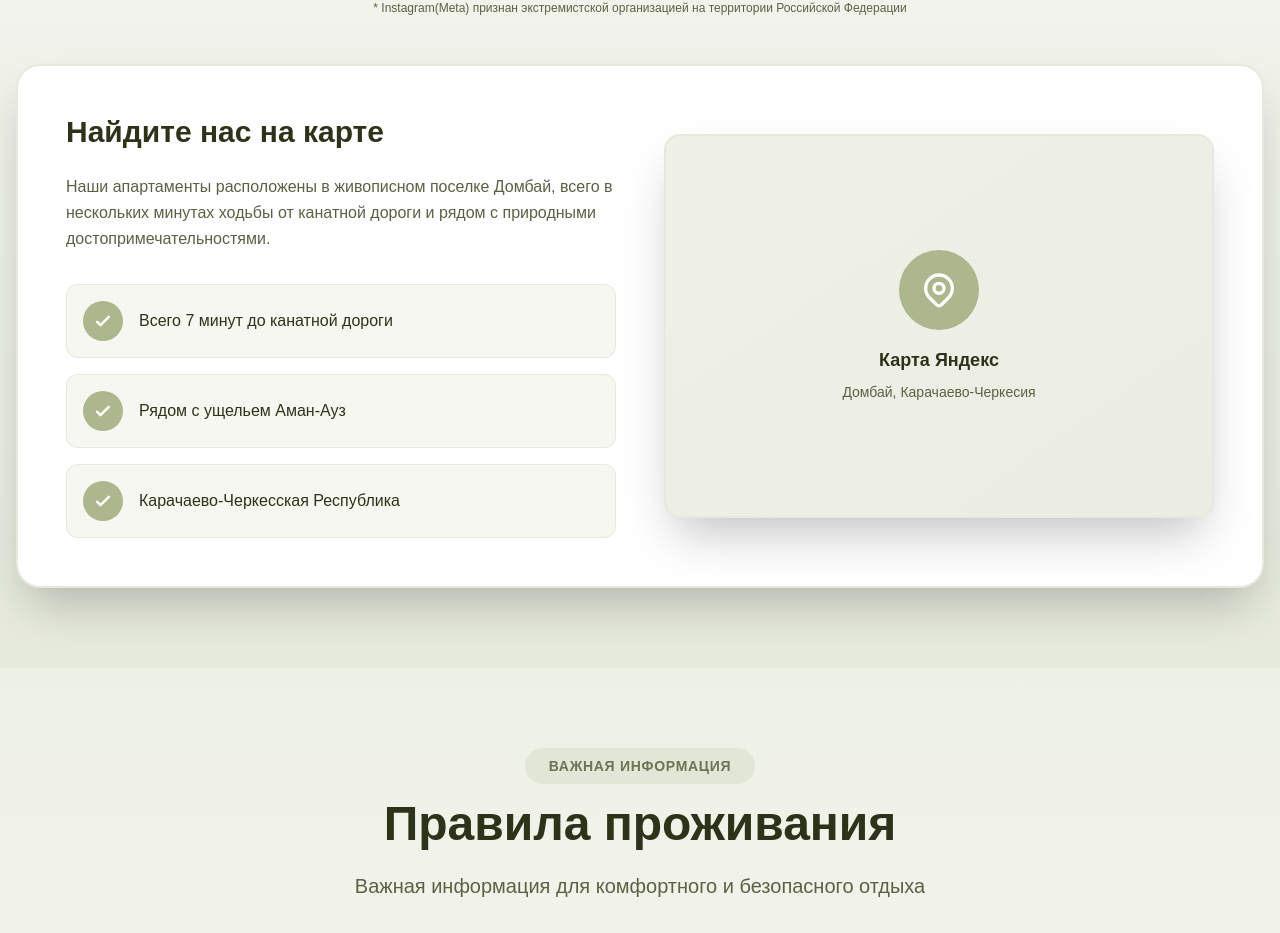
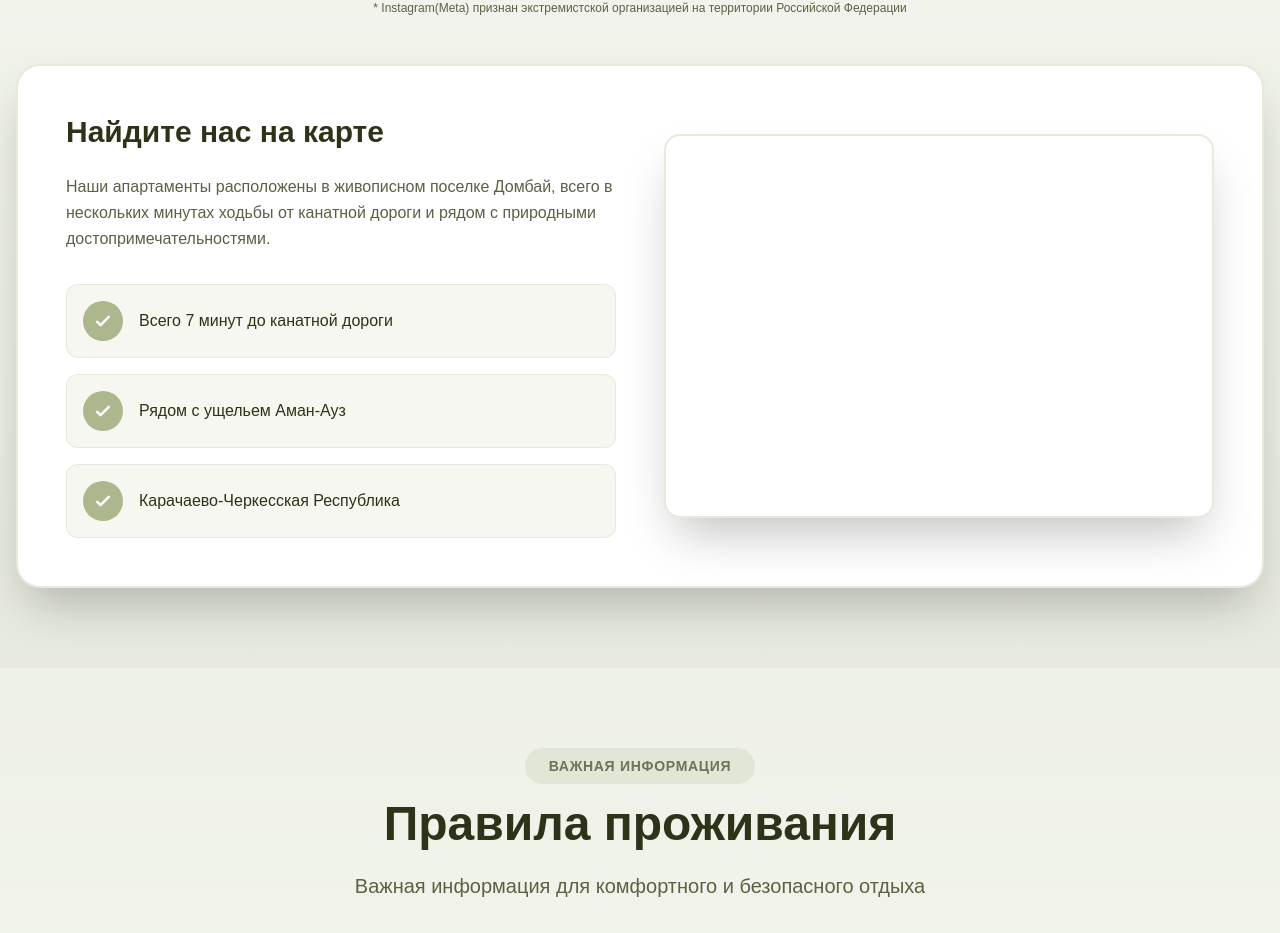
Before and after one commit to Biaslan-git/apartments-landing, a Next.js app: page / in a window 1280 px wide. Shown: the part 9135-10068 px from the top of the page. Built offline with nearby package versions, Linux system fonts and the light colour scheme.

Commit message:
Добавил яндекс карту обратно

```diff
--- a/app/page.tsx
+++ b/app/page.tsx
@@ -582,18 +582,15 @@ export default function Home() {
                 </div>
               </div>
               <div className="relative h-96 rounded-2xl overflow-hidden shadow-2xl border-2 border-[#ACB78D]/30">
-                <div className="w-full h-full bg-gradient-to-br from-[#ACB78D]/20 to-[#9BA67A]/20 flex items-center justify-center">
-                  <div className="text-center p-8">
-                    <div className="w-20 h-20 bg-[#ACB78D] rounded-full flex items-center justify-center mx-auto mb-4">
-                      <svg xmlns="http://www.w3.org/2000/svg" className="h-10 w-10 text-white" fill="none" viewBox="0 0 24 24" stroke="currentColor">
-                        <path strokeLinecap="round" strokeLinejoin="round" strokeWidth={2} d="M17.657 16.657L13.414 20.9a1.998 1.998 0 01-2.827 0l-4.244-4.243a8 8 0 1111.314 0z" />
-                        <path strokeLinecap="round" strokeLinejoin="round" strokeWidth={2} d="M15 11a3 3 0 11-6 0 3 3 0 016 0z" />
-                      </svg>
-                    </div>
-                    <p className="text-[#2D3319] font-bold text-lg">Карта Яндекс</p>
-                    <p className="text-[#5A6144] text-sm mt-2">Домбай, Карачаево-Черкесия</p>
-                  </div>
-                </div>
+                <iframe
+                  src="https://yandex.ru/map-widget/v1/org/elitnyye_apartamenty_balala_/186668549633/?ll=41.618804%2C43.284853&utm_source=share&z=16&scroll=false"
+                  width="100%"
+                  height="100%"
+                  frameBorder="1"
+                  allowFullScreen
+                  style={{ position: 'absolute', border: 'none' }}
+                  title="Карта апартаментов в Домбае"
+                ></iframe>
               </div>
             </div>
           </div>
```
